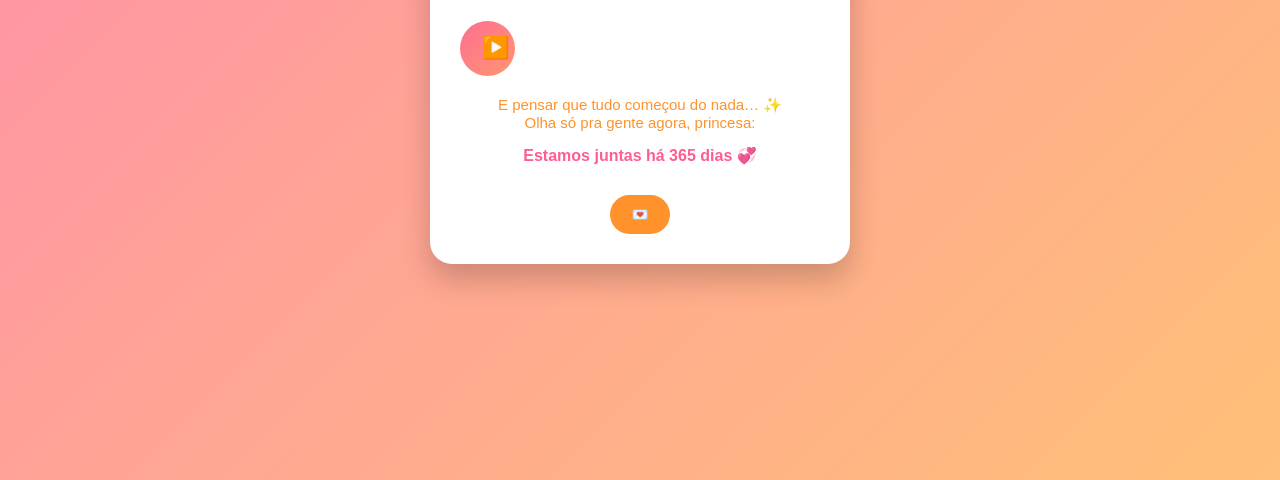
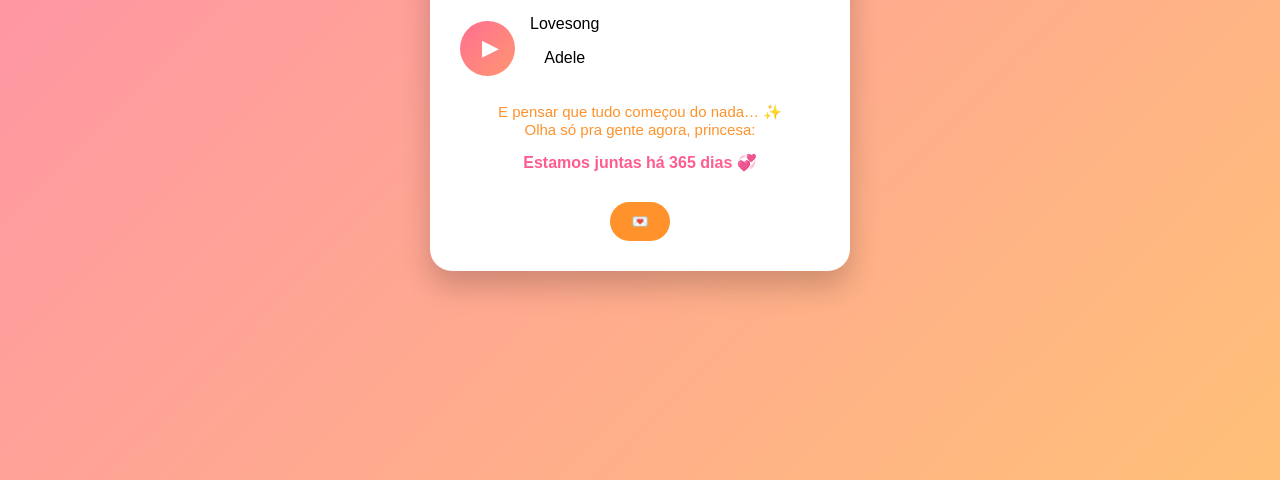
Before and after one commit to dudaquebratudo123/meu-grande-amor, a plain HTML site: page index.html in a window 1280 px wide. Shown: the part 320-800 px from the top of the page. Drawn offline with Linux system fonts and the light colour scheme.

Commit message:
Update index.html

```diff
--- a/index.html
+++ b/index.html
@@ -12,10 +12,14 @@
   <h1>Meu grande amor</h1>
 
   <div class="player">
-  <button id="playBtn">▶️</button>
-  <span class="song">
-    Lovesong — Adele
-  </span>
+  <button id="playBtn" aria-label="Play">
+    <span class="icon">▶</span>
+  </button>
+
+  <div class="track-info">
+    <p class="title">Lovesong</p>
+    <p class="artist">Adele</p>
+  </div>
 </div>
 
 <audio id="music" src="lovesong.mp3"></audio>
```
